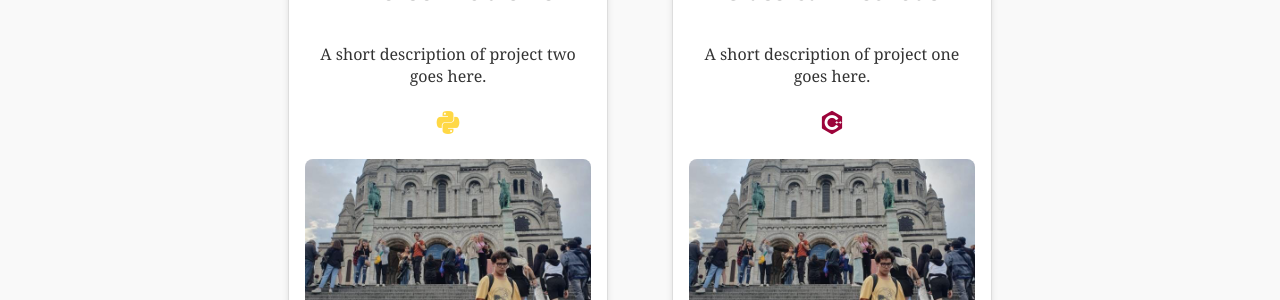
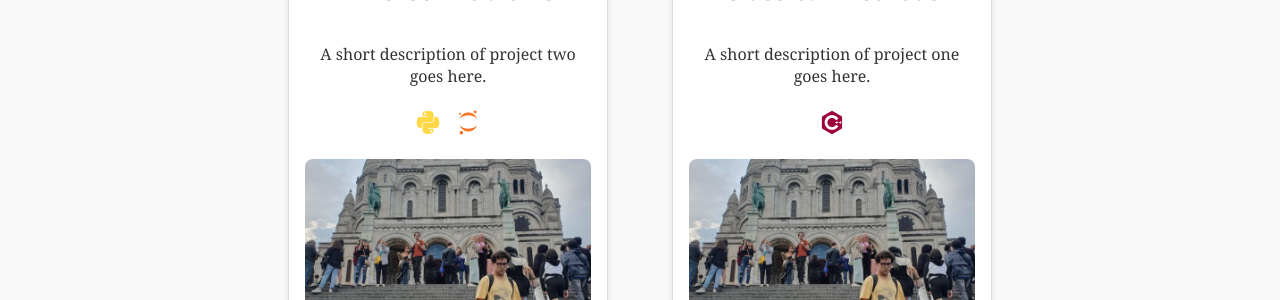
Before and after one commit to EwerthonMelzani/ewerthonmelzani.github.io, a Jekyll site: the page built from projects.md, in a window 1280 px wide. Shown: the part 614-914 px from the top of the page. Built offline with Jekyll 4.4.1, drawn with Linux system fonts in a browser that asks for light colours.

Commit message:
The site with new layout

```diff
--- a/_layouts/default.html
+++ b/_layouts/default.html
@@ -30,6 +30,8 @@
   <meta name="twitter:description" content="Welcome to my home page — explore my projects and feel free to contact me. I wish you a good time and fun." />
   <meta name="twitter:image" content="https://ewerthonmelzani.github.io/assets/images/social-preview.png" />
 </head>
+
+
 
 <body>
   <!-- Banner with nav + title -->
--- a/projects.md
+++ b/projects.md
@@ -4,15 +4,6 @@
 permalink: /projects/
 banner: /assets/images/background.jpg
 ---
-
-
-
-
-
-
-
-
-
 
 
 
@@ -30,6 +21,7 @@
     <p>A short description of project two goes here.</p>
     <div class="project-icons">
     <i class="devicon-python-plain colored" title="Python"></i>
+    <i class="devicon-jupyter-plain colored" title="JAX"></i>
     </div>
 
   <div class="project-image-container">
```
